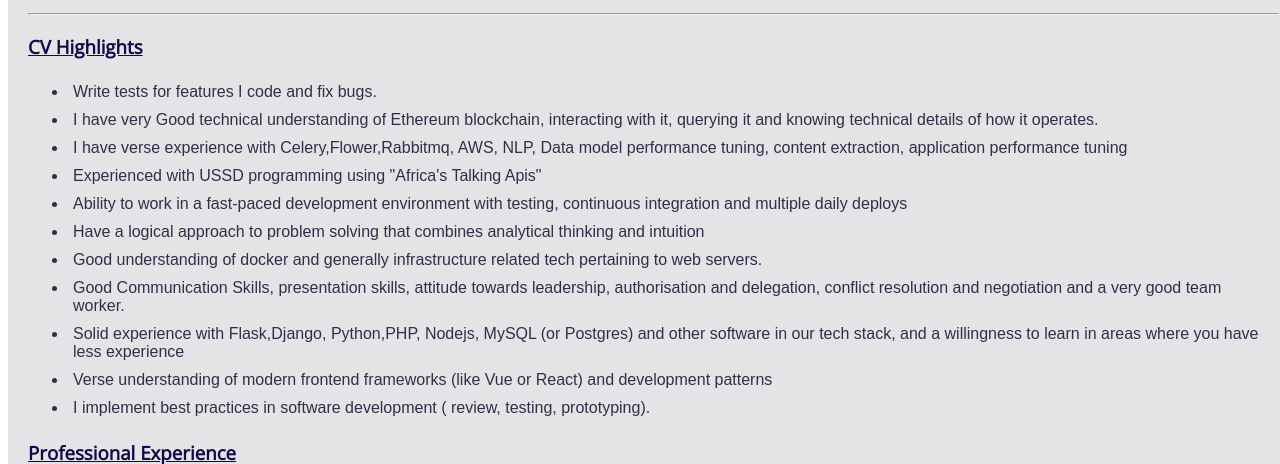
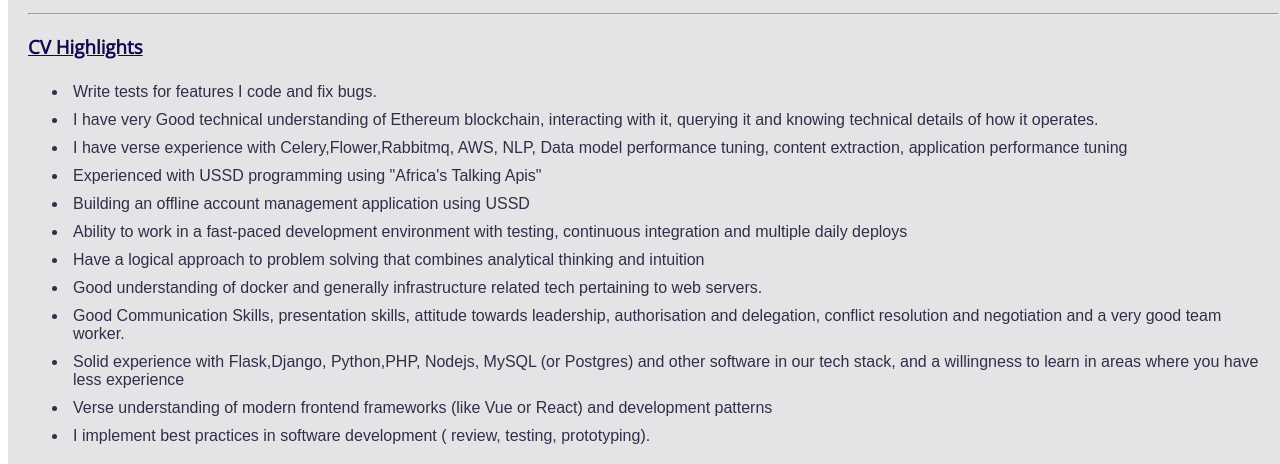
Before and after one commit to iamcoderisk/mywebsite, a Flask app: page / in a window 1280 px wide. Shown: the part 421-885 px from the top of the page. Run offline with Flask 2, Linux system fonts and the light colour scheme.

Commit message:
new changes made

```diff
--- a/templates/index.html
+++ b/templates/index.html
@@ -37,6 +37,7 @@
             <li>I  have verse experience with Celery,Flower,Rabbitmq, AWS, NLP, Data model performance tuning, content extraction,
             application performance tuning</li>
             <li>Experienced with USSD programming using "Africa's Talking Apis"</li>
+            <li>Building an offline account management application using USSD</li>
             <li>Ability to work in a fast-paced development environment with testing, continuous integration and multiple daily deploys</li>
             <li>Have a logical approach to problem solving that combines analytical thinking and intuition</li>
             <li>Good understanding of docker and generally infrastructure related tech pertaining to web servers.</li>
```
